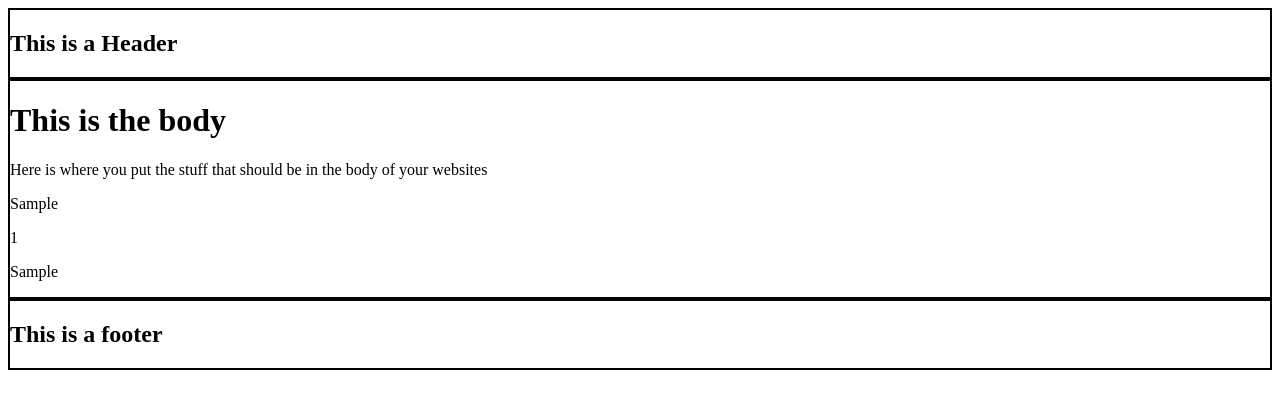
After one commit to saldrock/Blog-Website, a Django app: template src/personal/templates/personal/home.html in a window 1280 px wide. The commit adds this page. Shown: the top 409 px of the page. Run offline with Django 3.2, Linux system fonts and the light colour scheme; the template is opened without the code that fills it: most values are stand-ins (such as "Sample title", 1, 10 or a date in 2020).

Commit message:
added snippets and context

```diff
--- /dev/null
+++ b/src/personal/templates/personal/home.html
@@ -0,0 +1,19 @@
+{% extends 'base.html' %}
+
+{% block content%}
+<div style="border: 2px solid #000;">
+	<h1>This is the body</h1>
+	<p>Here is where you put the stuff that should be in the body of your websites</p>
+	<p>{{some_string}}</p>
+	<p>{{some_number}}</p>
+
+	{%for list_item in list_of_values%}
+		{% include 'personal/snippets/body_snippet.html' with value=list_item%}
+	{%endfor%}
+
+
+
+</div>
+
+
+{% endblock content%}
--- /dev/null
+++ b/src/personal/templates/personal/snippets/body_snippet.html
@@ -0,0 +1 @@
+<p>{{value}}</p>
--- a/src/templates/base.html
+++ b/src/templates/base.html
@@ -1,13 +1,19 @@
 <!DOCTYPE html>
 <html>
 <head>
-	<title>Title</title>
-	<h1>This is the header</h1>
+<div style="border:  2px solid black">
+	<h2>This is a Header</h2>
+</div>
 </head>
 <body>
-<h1>This is the body</h1>
+
+{% block content%}
+
+{% endblock content %}
 </body>
 <footer>
-	<h3>This is a footer</h3>
+	<div style="border:  2px solid black">
+		<h2>This is a footer</h2>
+	</div>
 </footer>
 </html>
```
Also changed, not shown: src/personal/views.py (+8 -2 lines).
